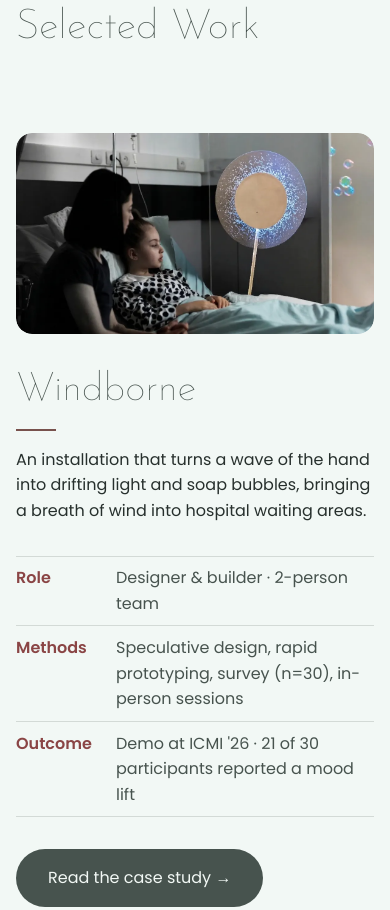
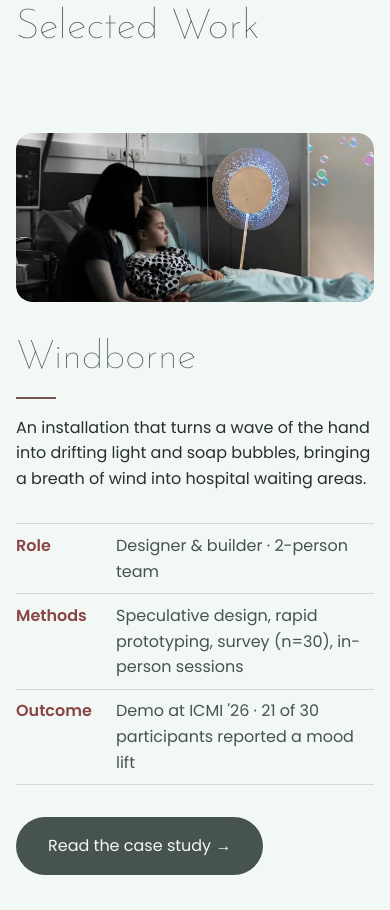
Before and after one commit to 7HE-W0R1D/7HE-W0R1D.github.io, a plain HTML site: page index.html in a window 390 px wide. Shown: the part 2094-3004 px from the top of the page. Drawn offline with Linux system fonts and the light colour scheme; a web font is replaced by a local one.

Commit message:
[ update ] iOS Safari immersive bars; homepage images show uncropped
- Ambient background scrolls with the page on touch screens, so iOS 26
  Safari lets content show through its glass bars instead of white bands
- html background and theme-color set to the page colour
- Featured covers and making-card images keep their own shape (no crop)

Co-Authored-By: Claude Opus 5.5 <noreply@anthropic.com>

```diff
--- a/home.css
+++ b/home.css
@@ -348,6 +348,12 @@
     border-radius: 12px;
     margin-bottom: 1rem;
 }
+/* Images show whole at their own shape, like the featured covers */
+.making-card img {
+    height: auto;
+    aspect-ratio: auto;
+    object-fit: contain;
+}
 
 .making-placeholder {
     display: flex;
@@ -518,6 +524,10 @@
 .project-image img {
     display: block;
 }
+/* Show each cover whole at its own shape (no cropping). Most covers are
+   cutouts on transparent backgrounds, so a fixed box cut off their sides. */
+.project-image { align-self: center; width: 100%; }
+.project-image img { height: auto; object-fit: contain; }
 
 .project-info h2::after {
     content: "";
@@ -654,7 +664,6 @@
         gap: 2rem;
     }
     .project-image { flex: none; order: -1; }
-    .project-image img { height: auto; aspect-ratio: 16 / 9; }
     .project-info {
         padding: 0;
         align-items: flex-start;
--- a/index.html
+++ b/index.html
@@ -4,6 +4,7 @@
 <head>
     <meta charset="UTF-8">
     <meta name="viewport" content="width=device-width, initial-scale=1.0">
+    <meta name="theme-color" content="#f2f8f5">
     <meta name="description"
         content="Borui Wang: UX researcher and creative technologist designing playful robots and physical interactions. PhD student at Cornell.">
     <link rel="preconnect" href="https://fonts.googleapis.com">
--- a/styles.css
+++ b/styles.css
@@ -729,7 +729,7 @@ a[href^="mailto:"],
     --card-shadow-hover: 0 2px 4px rgba(41, 48, 44, .08), 0 22px 40px -18px rgba(41, 48, 44, .4);
 }
 
-html { scroll-behavior: smooth; }
+html { scroll-behavior: smooth; background-color: var(--snow-100); }
 
 ::selection { background: var(--aurora-yellow); color: var(--polar-100); }
 
@@ -912,6 +912,15 @@ body > section + section {
 }
 .ambient.is-tracking .cursor-glow { opacity: 1; }
 
+/* Touch screens (no cursor to follow): let the layer scroll with the page.
+   iOS 26 Safari paints a solid band behind its glass bars when a fixed
+   layer touches the screen edges; with nothing fixed there, the page shows
+   through the bars like on other sites. */
+@media (hover: none) {
+    body { position: relative; }
+    .ambient { position: absolute; }
+}
+
 @media print {
     .ambient { display: none; }
 }
```
Also changed, not shown: about.html (+1 -0 lines), flowcart.html (+1 -0 lines), icontour.html (+1 -0 lines), meanwhile.html (+1 -0 lines), obsolete-obsolescence.html (+1 -0 lines), okapi.html (+1 -0 lines), retroconnect.html (+1 -0 lines), template.html (+1 -0 lines), u-compass.html (+1 -0 lines), uw-medicine.html (+1 -0 lines), windborne.html (+1 -0 lines).
